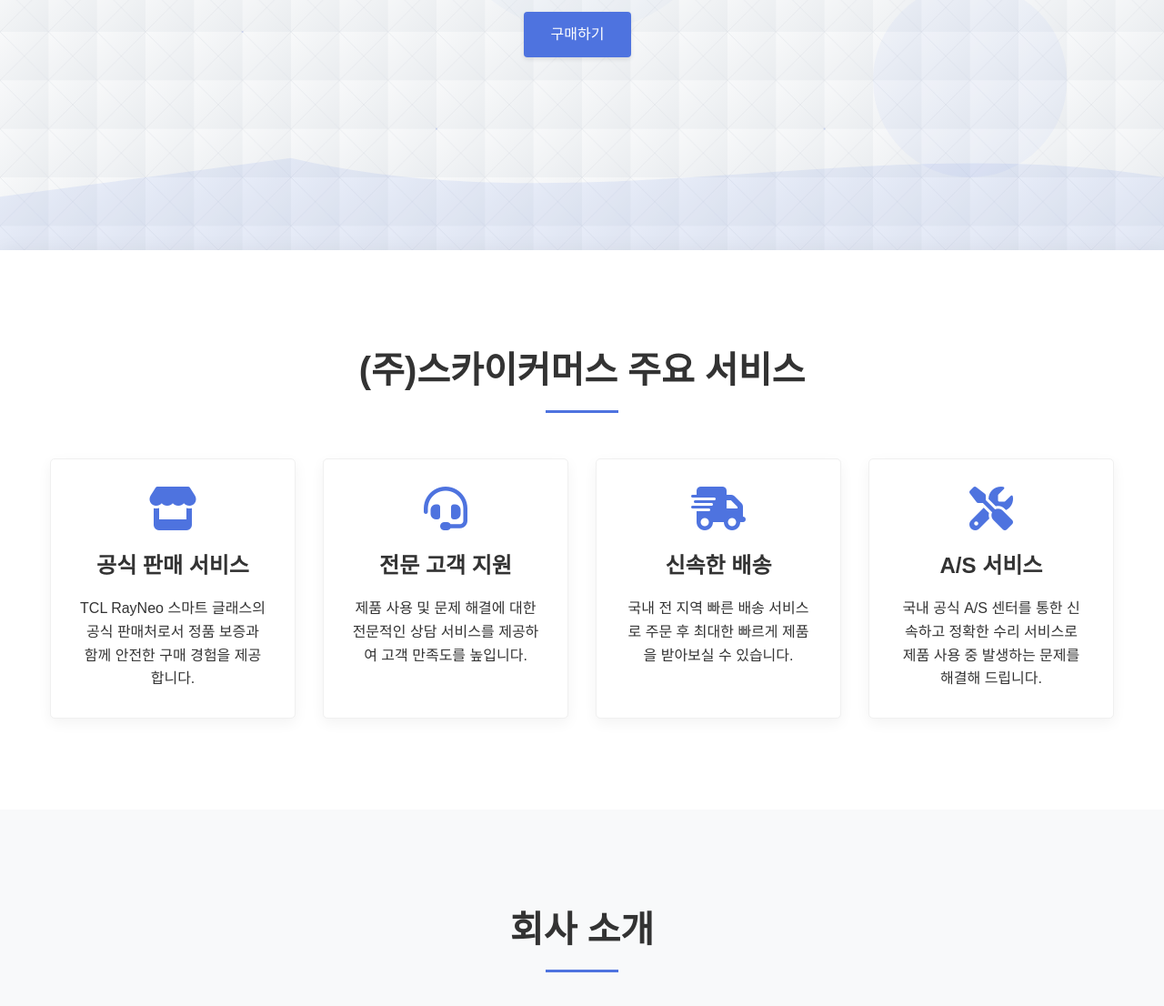
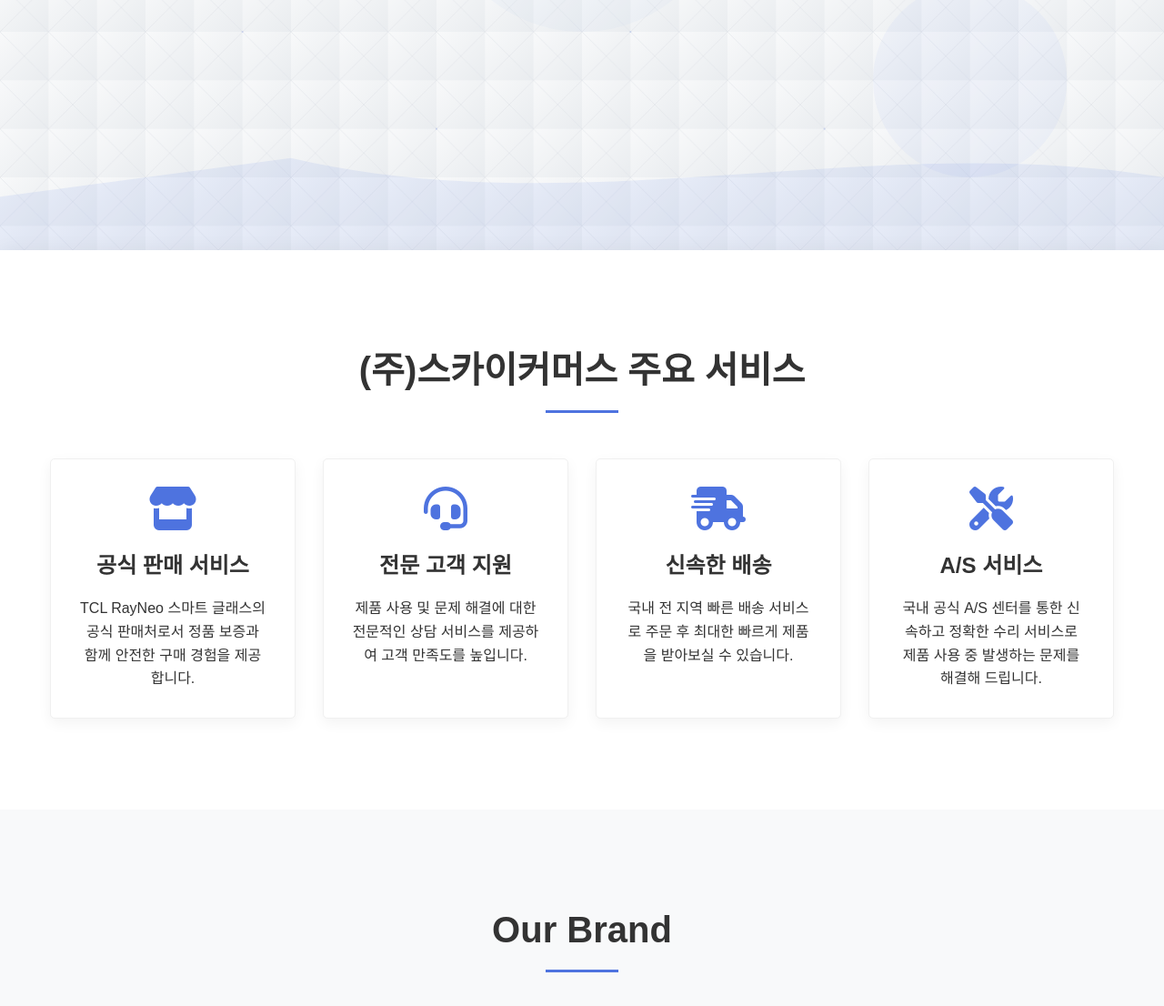
Before and after one commit to hyunseok0630/HomePage, a plain HTML site: page index.html in a window 1280 px wide. Shown: the part 525-1631 px from the top of the page at 91% size. Drawn offline with Linux system fonts and the light colour scheme.

Commit message:
main buy button delete

```diff
--- a/index.html
+++ b/index.html
@@ -36,7 +36,6 @@
         <div class="container">
             <h1>세상의 혁신을 가장 먼저, <br>당신의 일상으로</h1>
             <p>TCL RayNeo 스마트 글래스 공식 판매처로, 최신 AR/XR 기술을 통해 몰입감 있는 엔터테인먼트와 생산성 향상을 경험하세요</p>
-            <a href="https://smartstore.naver.com/nxtwear" class="btn" target="_blank">구매하기</a>
         </div>
     </section>
 
@@ -70,7 +69,7 @@
 
     <section class="about-preview">
         <div class="container">
-            <h2 class="section-title">회사 소개</h2>
+            <h2 class="section-title">Our Brand</h2>
             <div class="about-images-only">
                 <div class="images-grid">
                     <div class="image-item">
@@ -189,7 +188,6 @@
         <div class="container">
             <h2>TCL RayNeo 스마트 글래스로 새로운 경험을 시작하세요</h2>
             <p>(주)스카이커머스와 함께 최신 AR/XR 기술을 경험하고 몰입감 있는 엔터테인먼트와 생산성을 향상시켜 보세요.</p>
-            <a href="https://smartstore.naver.com/nxtwear" class="btn" target="_blank">지금 구매하기</a>
         </div>
     </section>
 
```
